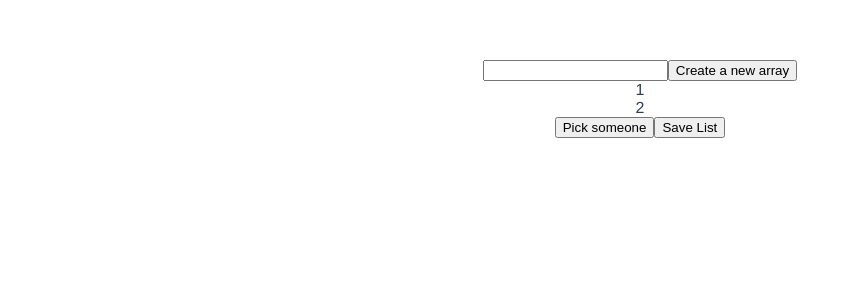
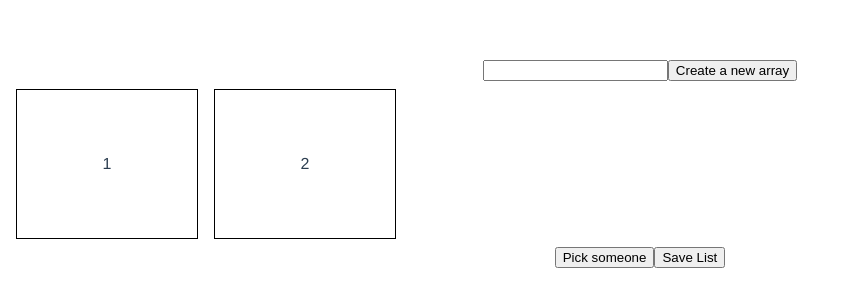
Before and after one commit to 3aluw/randompupilpicker, a Vue app: page / in a window 1280 px wide. Shown: the top 306 px of the page, without its empty margins (0-844 px from the left). Built offline with nearby package versions, Linux system fonts and the light colour scheme.

Commit message:
styled lissts boxes

```diff
--- a/src/App.vue
+++ b/src/App.vue
@@ -1,8 +1,9 @@
 <template>
   <HelloWorld @NewArrCreator="newarrcreator"/>
-<div class="lists container" v-for="(list, index) in lists" :key="list.number" @click="listExtrcat(index)">
-  {{list.number}}
-</div>
+  <div class="lists-container">
+<div class="saved-list" v-for="(list, index) in lists" :key="list.number" @click="listExtrcat(index)">
+ {{list.number}}
+</div></div>
 <button @click="selector">Pick someone</button>
 <button @click="saver">Save List</button>
 <h1>{{pickedP}}</h1>
@@ -50,9 +51,9 @@ console.log(this.workingArr,this.lists[this.currentlist])
     if( this.workingArr.length === 0){
       this.workingArr = this.arr;
     }
-  let pickedI = Math.floor(Math.random()*this.workingArr.length);
-  this.pickedP = this.names[this.workingArr[pickedI]]
-  this.workingArr.splice(pickedI,1);
+  let pickedN = Math.floor(Math.random()*this.workingArr.length);
+  this.pickedP = this.names[this.workingArr[pickedN]]
+  this.workingArr.splice(pickedN,1);
 console.log(this.lists[this.currentlist].arr);
 
 },
@@ -87,4 +88,19 @@ this.currentlist = this.lists.length-1;
   color: #2c3e50;
   margin-top: 60px;
 }
+.lists-container{
+  display: flex;
+  flex-direction: row;
+}
+.saved-list{
+  margin: 0.5rem;
+ min-height: 8rem;
+ min-width:10rem ;
+  border: 1px solid black;
+  padding: 10px;
+    display: flex;
+  justify-content: center;
+  align-items: center;
+  cursor: pointer;
+}
 </style>
```
